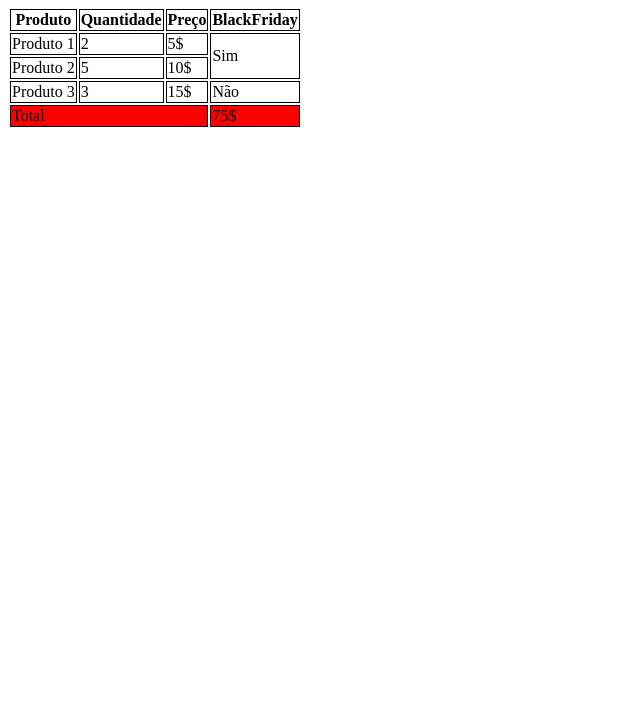
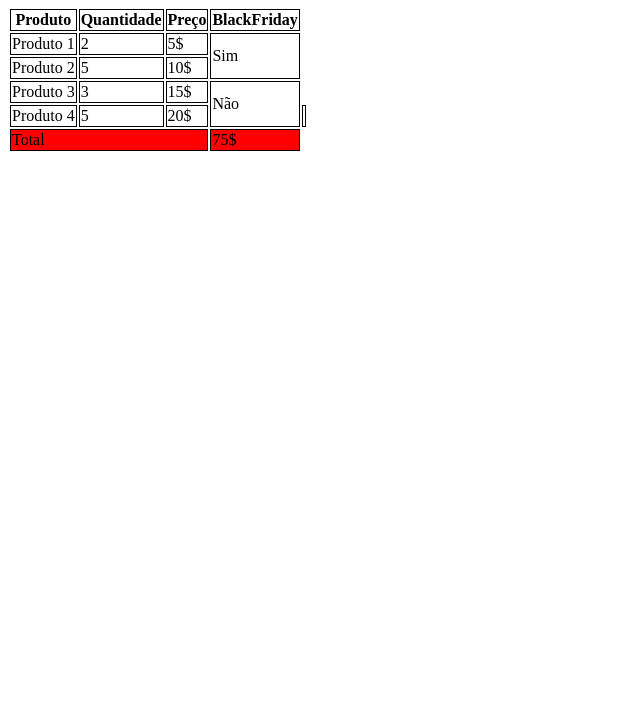
Before and after one commit to NakaBuiu/aula-tabela, a plain HTML site: page index.html in a window 1280 px wide. Shown: the part 73-800 px from the top of the page, without its empty margins (0-640 px from the left). Drawn offline with Linux system fonts and the light colour scheme.

Commit message:
Colocando um quarto produto

```diff
--- a/index.html
+++ b/index.html
@@ -46,8 +46,15 @@
             <tr>
             <td>Produto 3</td>
             <td>3</td>
-            <td>15$</td>                <td>Não</td>
+            <td>15$</td>                <td rowspan="2">Não</td>
             </tr>
+
+            <tr>
+            <td>Produto 4</td>
+            <td>5</td>
+            <td>20$<td>
+            </tr>
+            </tbody>
         </tbody>
 
         <!--Rodapé da tabela,-->
```
